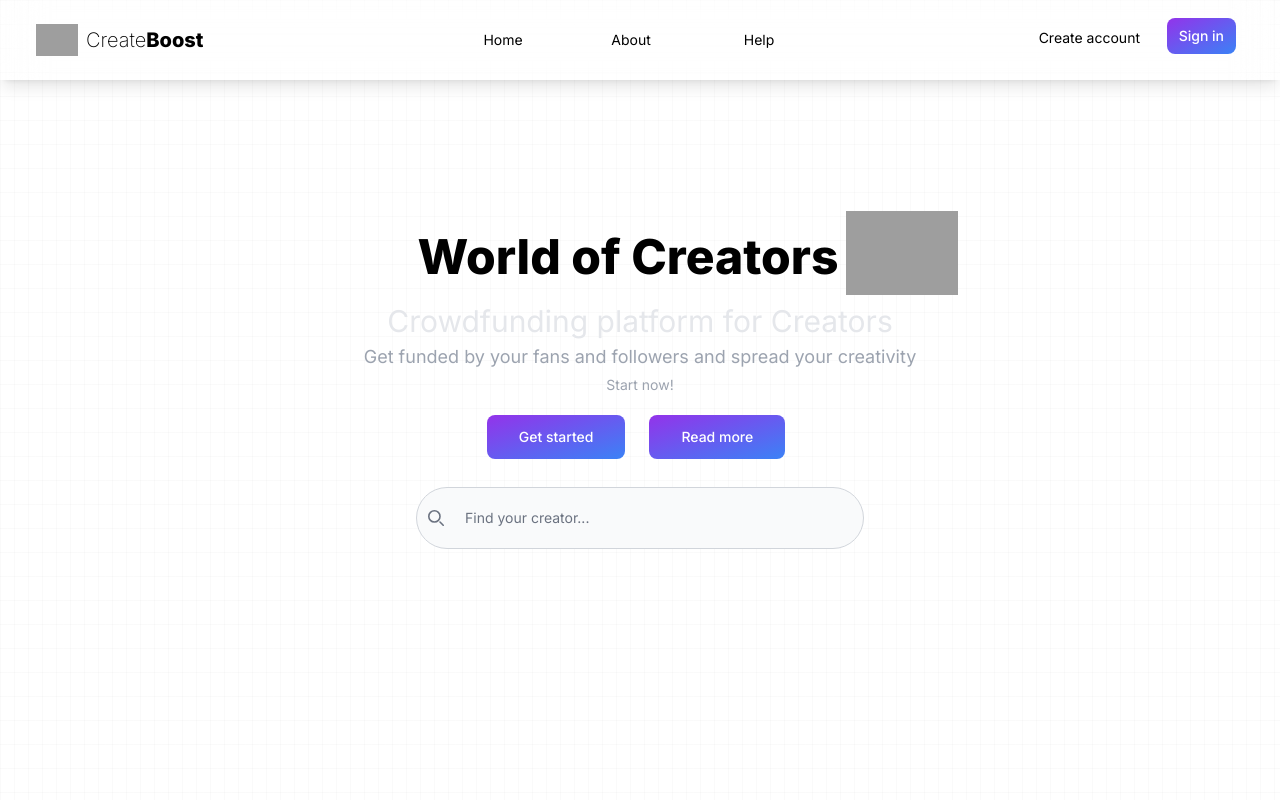
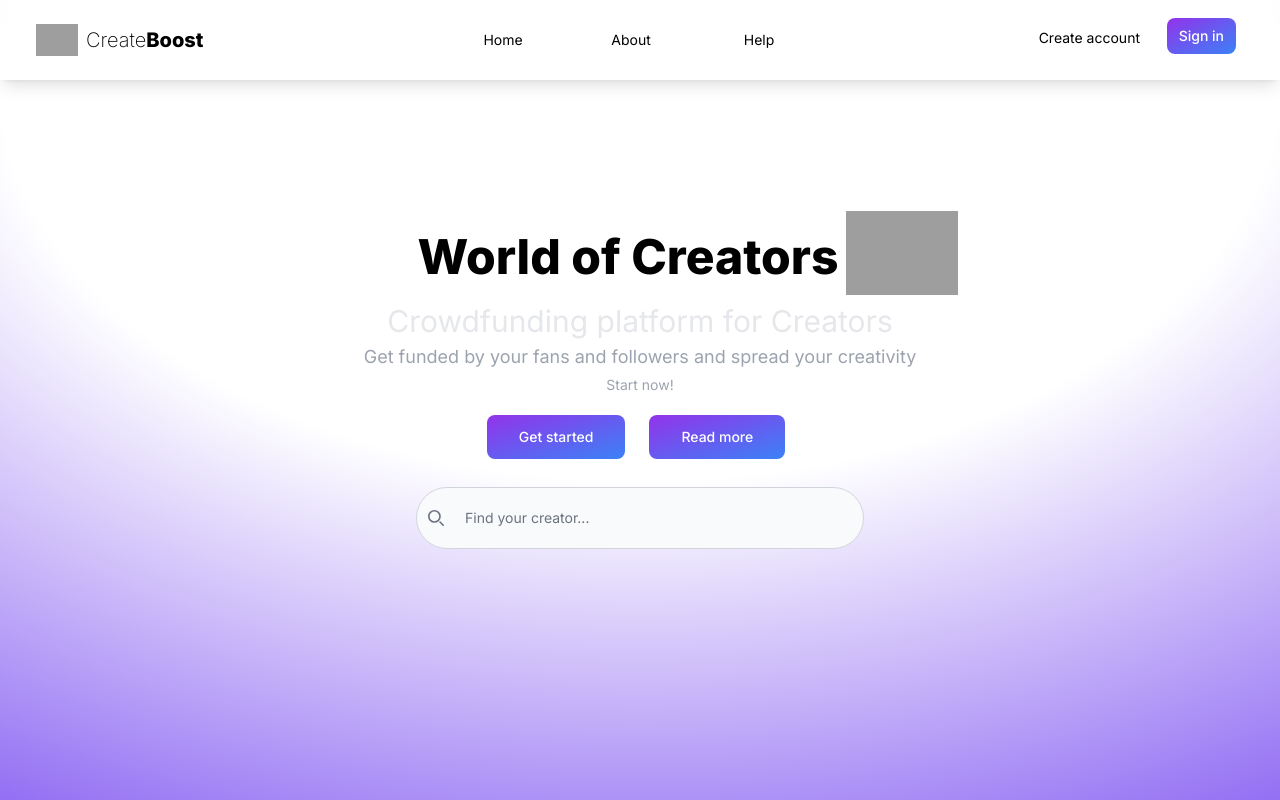
Before and after one commit to Dyuti01/CreateBoost, a Next.js app: page / in a window 1280 px wide. Shown: the top 800 px of the page. Built offline with nearby package versions, Linux system fonts and the light colour scheme; no server answers; grey boxes are pictures that could not be loaded.

Commit message:
Update layout.js

```diff
--- a/app/layout.js
+++ b/app/layout.js
@@ -16,14 +16,12 @@ export default function RootLayout({ children }) {
   return (
     <html lang="en">
       <body className={inter.className}>
-        {/* <div className="fixed top-0 z-[-2] h-screen w-screen dark:bg-[#000000] dark:bg-[radial-gradient(#ffffff33_1px,#00091d_1px)] bg-[size:20px_20px]">
-          <div className="absolute left-0 right-0 top-0 -z-10 m-auto h-[310px] w-[310px] rounded-full bg-blue-500 opacity-50 blur-[100px]"></div>
-          </div> */}
+        <div className="fixed inset-0 -z-10 h-full w-screen dark:bg-slate-950 bg-[linear-gradient(to_right,#8080800a_1px,transparent_1px),linear-gradient(to_bottom,#8080800a_1px,transparent_1px)] bg-[size:14px_24px]">
+        </div>
 
-        <div className="fixed inset-0 -z-10 h-full w-screen dark:bg-slate-950 bg-[linear-gradient(to_right,#8080800a_1px,transparent_1px),linear-gradient(to_bottom,#8080800a_1px,transparent_1px)] bg-[size:14px_24px]"><div className="absolute left-0 right-0 top-0 -z-10 m-auto h-[310px] w-[310px] rounded-full dark:bg-violet-500 opacity-40 blur-[100px]"></div></div>
+        <div className="absolute inset-0 -z-10 h-full w-full dark:bg-slate-800 [background:radial-gradient(125%_125%_at_50%_10%,#fff_40%,#63e_100%)] dark:[background:radial-gradient(125%_125%_at_50%_10%,#000_40%,#63e_100%)]"></div>
 
         <UserDataProvider>
-
           <Navbar />
           <div className="min-h-[700px] overflow-x-hidden">
             {children}
```
